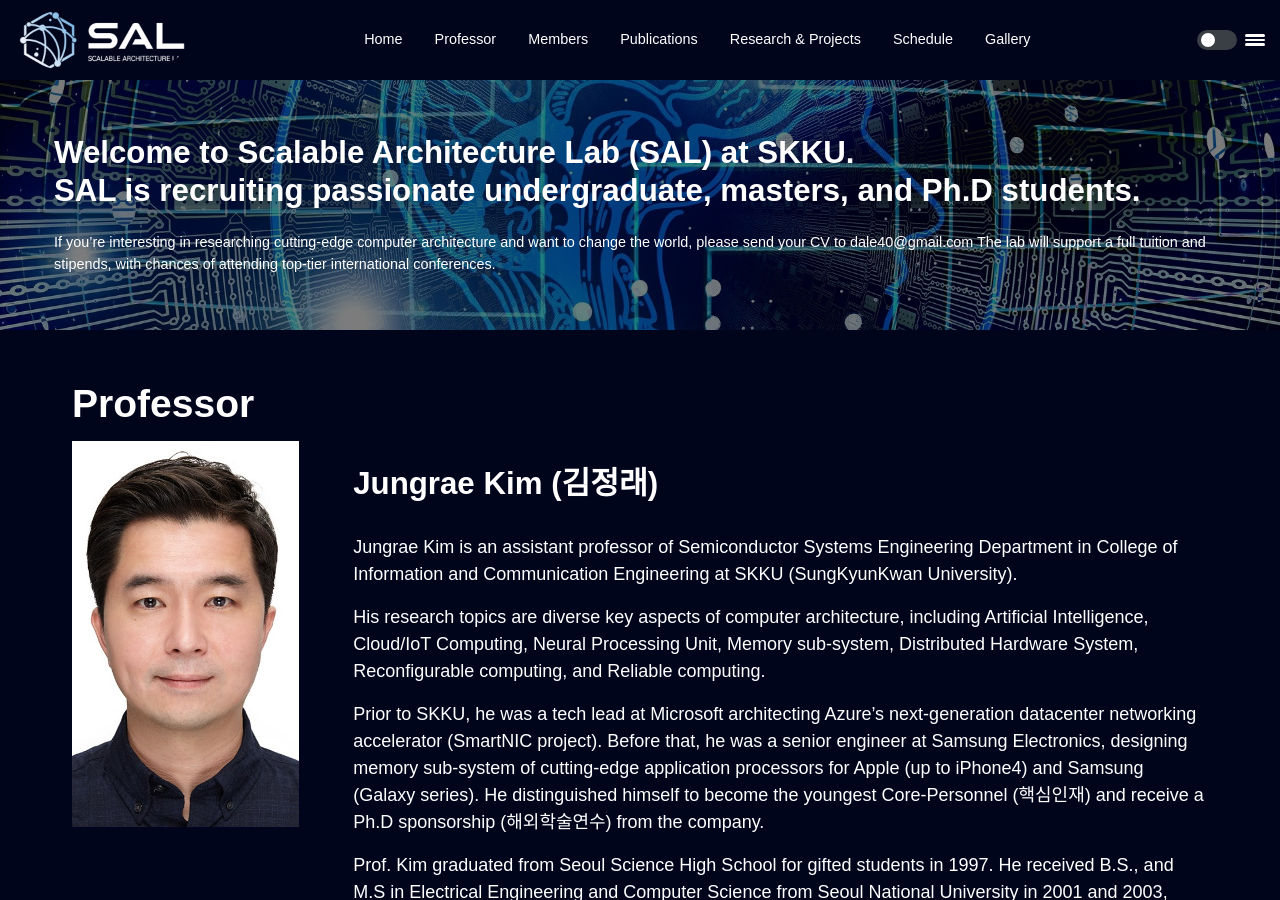
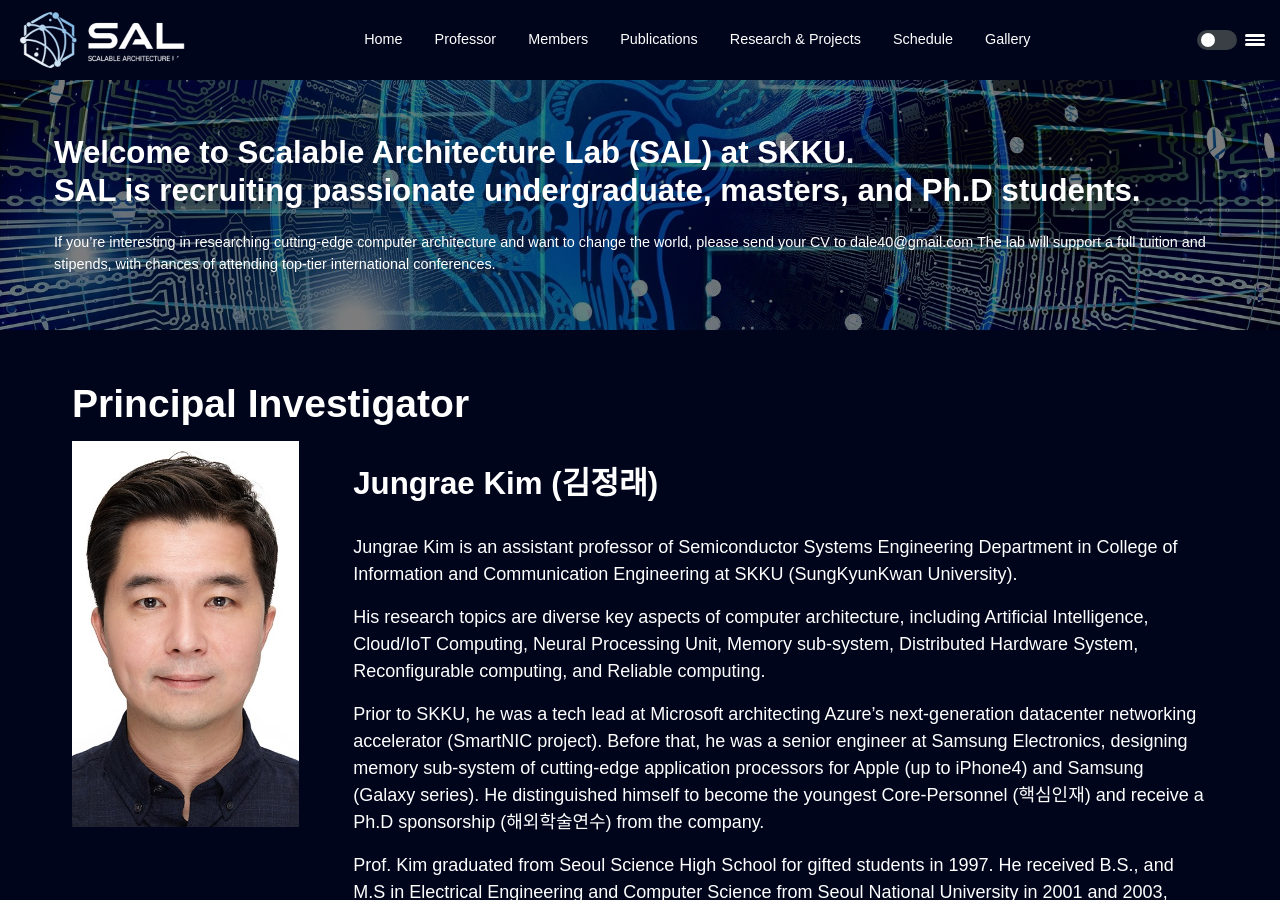
Before and after one commit to scalable-arch/scalable-arch.github.io, a Jekyll site: the page built from professor.md, in a window 1280 px wide and 900 px high. Built offline with Jekyll 4.4.1, drawn with Linux system fonts in a browser that asks for light colours.

Commit message:
Update professor.md

```diff
--- a/professor.md
+++ b/professor.md
@@ -1,5 +1,5 @@
 ---
-title: Professor
+title: Principal Investigator
 permalink: /members/professor/
 layout: posts-page
 ---
```
